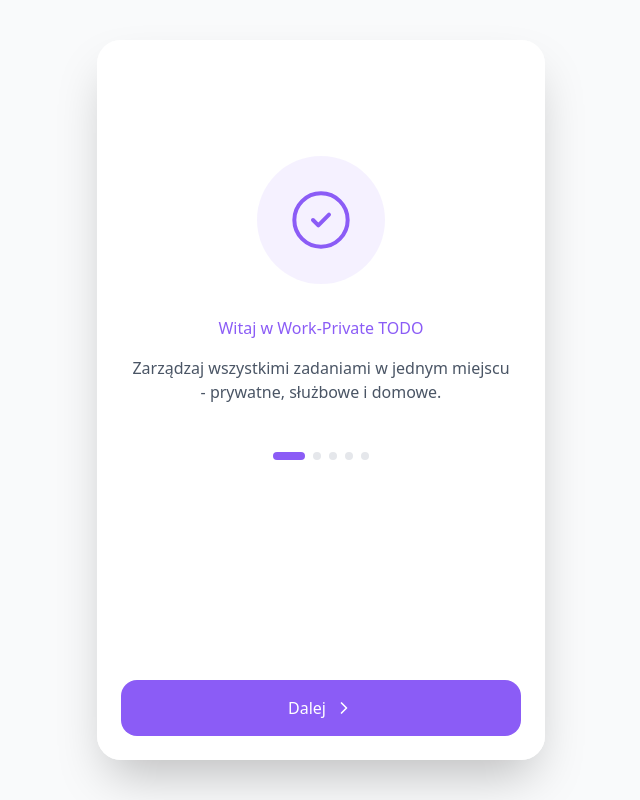
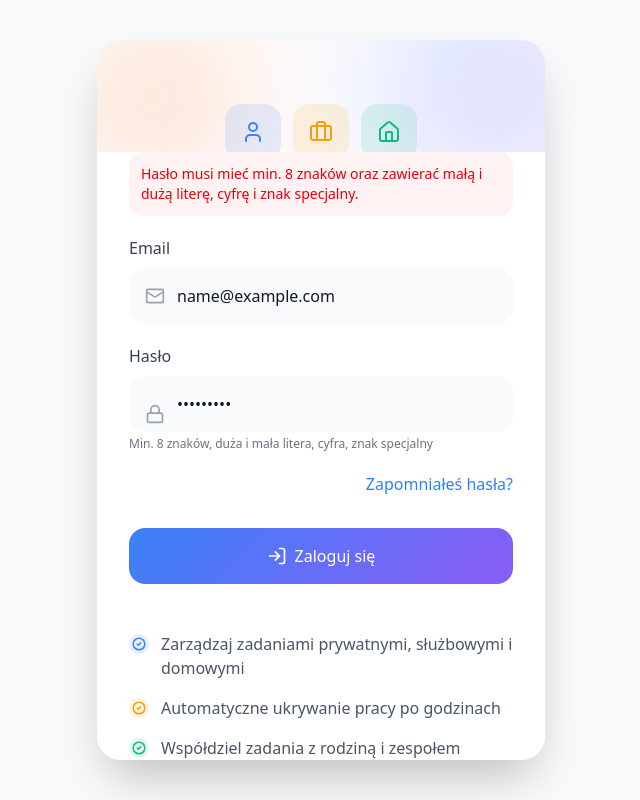
Before and after one commit to OKarpacz/Work-Private-TODO, a React (Vite) app: page / in a window 1280 px wide. Both pictures are taken after typing "name@example.com", "Sample123" into the empty fields and a click on the button "Zaloguj się". Shown: the whole page, without its empty margins (319-959 px from the left). Built offline with nearby package versions, Linux system fonts and the light colour scheme.

Commit message:
Walidacja loginu i hasła, wyciągnięcie tablicy poza komponent

```diff
--- a/src/components/Login.tsx
+++ b/src/components/Login.tsx
@@ -1,34 +1,95 @@
 import React, { useState } from 'react';
-import { LogIn, Mail, Lock, CheckCircle2, Briefcase, Home, User } from 'lucide-react';
+import {
+  LogIn,
+  Mail,
+  Lock,
+  CheckCircle2,
+  Briefcase,
+  Home,
+  User,
+} from 'lucide-react';
 
 interface LoginProps {
   onLogin: () => void;
   darkMode: boolean;
 }
 
+const categories = [
+  { icon: User, color: '#3B82F6', label: 'Private' },
+  { icon: Briefcase, color: '#F59E0B', label: 'Work' },
+  { icon: Home, color: '#10B981', label: 'Home' },
+] as const;
+
+
+const isValidEmail = (email: string): boolean =>
+  /^[^\s@]+@[^\s@]+\.[^\s@]+$/.test(email);
+
+const isValidPassword = (password: string): boolean => {
+  const minLength = password.length >= 8;
+  const hasLowerCase = /[a-z]/.test(password);
+  const hasUpperCase = /[A-Z]/.test(password);
+  const hasNumber = /\d/.test(password);
+  const hasSpecialChar = /[^A-Za-z0-9]/.test(password);
+
+  return (
+    minLength &&
+    hasLowerCase &&
+    hasUpperCase &&
+    hasNumber &&
+    hasSpecialChar
+  );
+};
+
+
 export function Login({ onLogin, darkMode }: LoginProps) {
   const [email, setEmail] = useState('');
   const [password, setPassword] = useState('');
   const [isLoading, setIsLoading] = useState(false);
+  const [error, setError] = useState<string | null>(null);
 
-  const handleSubmit = (e: React.FormEvent) => {
+  const handleSubmit = async (e: React.FormEvent) => {
     e.preventDefault();
-    setIsLoading(true);
+    setError(null);
 
-    setTimeout(() => {
+
+
+    if (!isValidEmail(email)) {
+      setError('Podaj poprawny adres email.');
+      return;
+    }
+
+    if (!isValidPassword(password)) {
+      setError(
+        'Hasło musi mieć min. 8 znaków oraz zawierać małą i dużą literę, cyfrę i znak specjalny.'
+      );
+      return;
+    }
+
+    try {
+      setIsLoading(true);
+
+
+      await new Promise<void>((resolve, reject) =>
+        setTimeout(() => {
+          if (email === email && password === password) {
+            resolve();
+          } else {
+            reject(new Error('Nieprawidłowy email lub hasło.'));
+          }
+        }, 1000)
+      );
+
+      onLogin();
+    } catch (err) {
+      setError((err as Error).message);
+    } finally {
       setIsLoading(false);
-      onLogin();
-    }, 1000);
+    }
   };
-
-  const categories = [
-    { icon: User, color: '#3B82F6', label: 'Private' },
-    { icon: Briefcase, color: '#F59E0B', label: 'Work' },
-    { icon: Home, color: '#10B981', label: 'Home' },
-  ];
 
   return (
     <div className="h-full flex flex-col bg-white dark:bg-gray-800 overflow-hidden">
+      {/* ===== HEADER ===== */}
       <div className="relative overflow-hidden px-8 pt-16 pb-12">
         <div className="absolute inset-0 overflow-hidden">
           <div
@@ -36,7 +97,7 @@ export function Login({ onLogin, darkMode }: LoginProps) {
             style={{
               background: 'linear-gradient(135deg, #3B82F6 0%, #8B5CF6 100%)',
               top: '-80px',
-              right: '-80px'
+              right: '-80px',
             }}
           />
           <div
@@ -44,7 +105,7 @@ export function Login({ onLogin, darkMode }: LoginProps) {
             style={{
               background: 'linear-gradient(135deg, #F59E0B 0%, #EF4444 100%)',
               bottom: '-40px',
-              left: '-40px'
+              left: '-40px',
             }}
           />
         </div>
@@ -74,8 +135,15 @@ export function Login({ onLogin, darkMode }: LoginProps) {
         </div>
       </div>
 
+      {/* ===== FORM ===== */}
       <div className="flex-1 px-8 pb-8">
         <form onSubmit={handleSubmit} className="space-y-5">
+          {error && (
+            <div className="bg-red-50 text-red-600 text-sm p-3 rounded-xl">
+              {error}
+            </div>
+          )}
+
           <div>
             <label className="block text-gray-700 dark:text-gray-300 mb-2">
               Email
@@ -89,7 +157,6 @@ export function Login({ onLogin, darkMode }: LoginProps) {
                 value={email}
                 onChange={(e) => setEmail(e.target.value)}
                 placeholder="twoj@email.com"
-                required
                 className="w-full pl-12 pr-4 py-4 bg-gray-50 dark:bg-gray-700 border-0 rounded-2xl text-gray-900 dark:text-white placeholder:text-gray-400 dark:placeholder:text-gray-500 focus:ring-2 focus:ring-blue-500 dark:focus:ring-blue-400 transition-all"
               />
             </div>
@@ -108,9 +175,11 @@ export function Login({ onLogin, darkMode }: LoginProps) {
                 value={password}
                 onChange={(e) => setPassword(e.target.value)}
                 placeholder="••••••••"
-                required
                 className="w-full pl-12 pr-4 py-4 bg-gray-50 dark:bg-gray-700 border-0 rounded-2xl text-gray-900 dark:text-white placeholder:text-gray-400 dark:placeholder:text-gray-500 focus:ring-2 focus:ring-blue-500 dark:focus:ring-blue-400 transition-all"
               />
+              <p className="text-xs text-gray-500 mt-1">
+                Min. 8 znaków, duża i mała litera, cyfra, znak specjalny
+              </p>
             </div>
           </div>
 
@@ -128,7 +197,8 @@ export function Login({ onLogin, darkMode }: LoginProps) {
             disabled={isLoading}
             className="w-full py-4 rounded-2xl text-white flex items-center justify-center gap-2 transition-all duration-300 hover:opacity-90 disabled:opacity-50 mt-8"
             style={{
-              background: 'linear-gradient(135deg, #3B82F6 0%, #8B5CF6 100%)'
+              background:
+                'linear-gradient(135deg, #3B82F6 0%, #8B5CF6 100%)',
             }}
           >
             {isLoading ? (
@@ -145,27 +215,33 @@ export function Login({ onLogin, darkMode }: LoginProps) {
           </button>
         </form>
 
-        <div className="mt-8 text-center">
-          <p className="text-gray-600 dark:text-gray-400">
-            Nie masz konta?{' '}
-            <button className="text-blue-500 dark:text-blue-400 hover:underline">
-              Zarejestruj się
-            </button>
-          </p>
-        </div>
-
+        {/* ===== FEATURES ===== */}
         <div className="mt-12 space-y-4">
           {[
-            { text: 'Zarządzaj zadaniami prywatnymi, służbowymi i domowymi', color: '#3B82F6' },
-            { text: 'Automatyczne ukrywanie pracy po godzinach', color: '#F59E0B' },
-            { text: 'Współdziel zadania z rodziną i zespołem', color: '#10B981' },
+            {
+              text:
+                'Zarządzaj zadaniami prywatnymi, służbowymi i domowymi',
+              color: '#3B82F6',
+            },
+            {
+              text: 'Automatyczne ukrywanie pracy po godzinach',
+              color: '#F59E0B',
+            },
+            {
+              text: 'Współdziel zadania z rodziną i zespołem',
+              color: '#10B981',
+            },
           ].map((feature, index) => (
             <div key={index} className="flex items-start gap-3">
               <div
                 className="mt-0.5 w-5 h-5 rounded-full flex items-center justify-center flex-shrink-0"
                 style={{ backgroundColor: `${feature.color}20` }}
               >
-                <CheckCircle2 size={14} style={{ color: feature.color }} strokeWidth={2.5} />
+                <CheckCircle2
+                  size={14}
+                  style={{ color: feature.color }}
+                  strokeWidth={2.5}
+                />
               </div>
               <p className="text-gray-600 dark:text-gray-400">
                 {feature.text}
```
